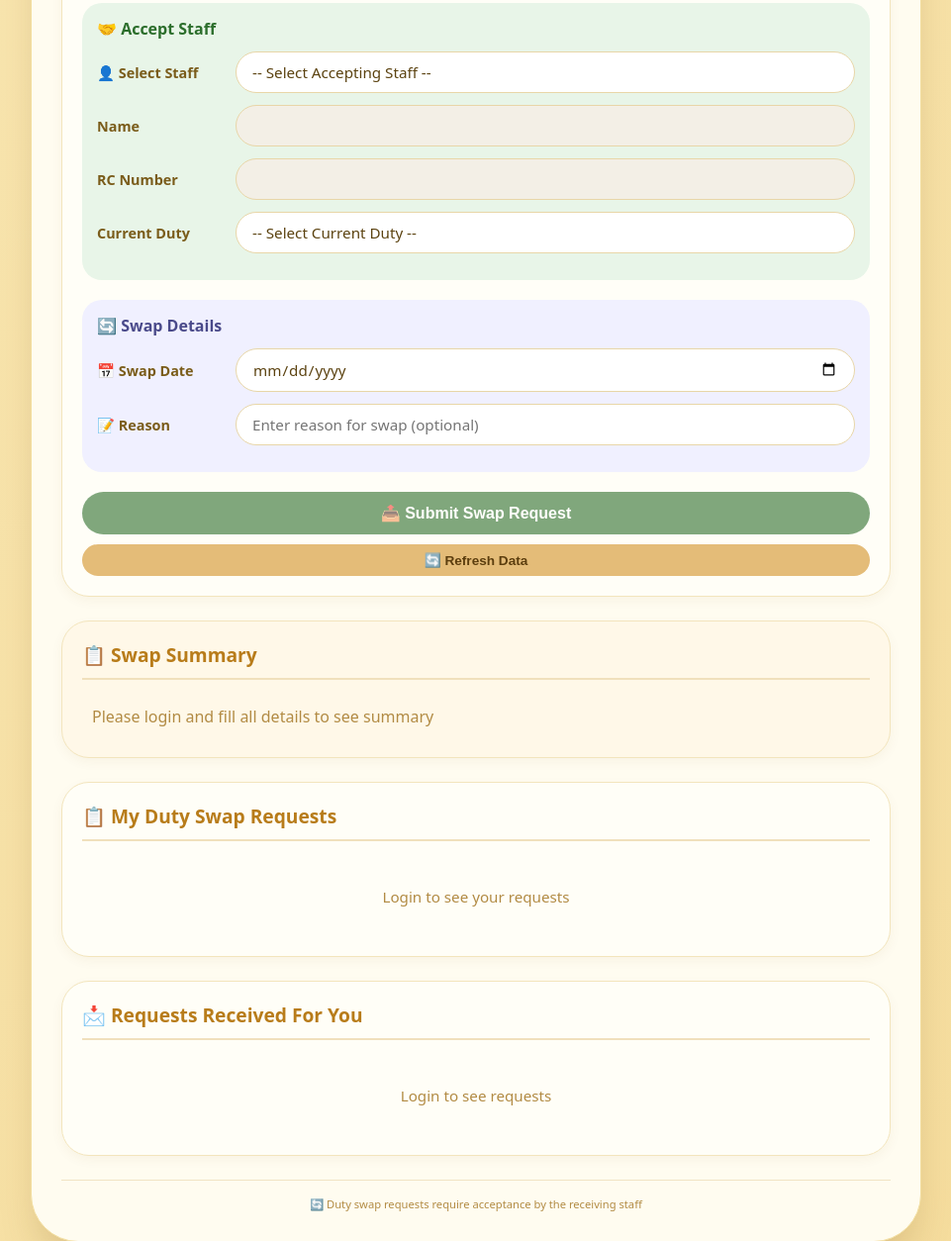
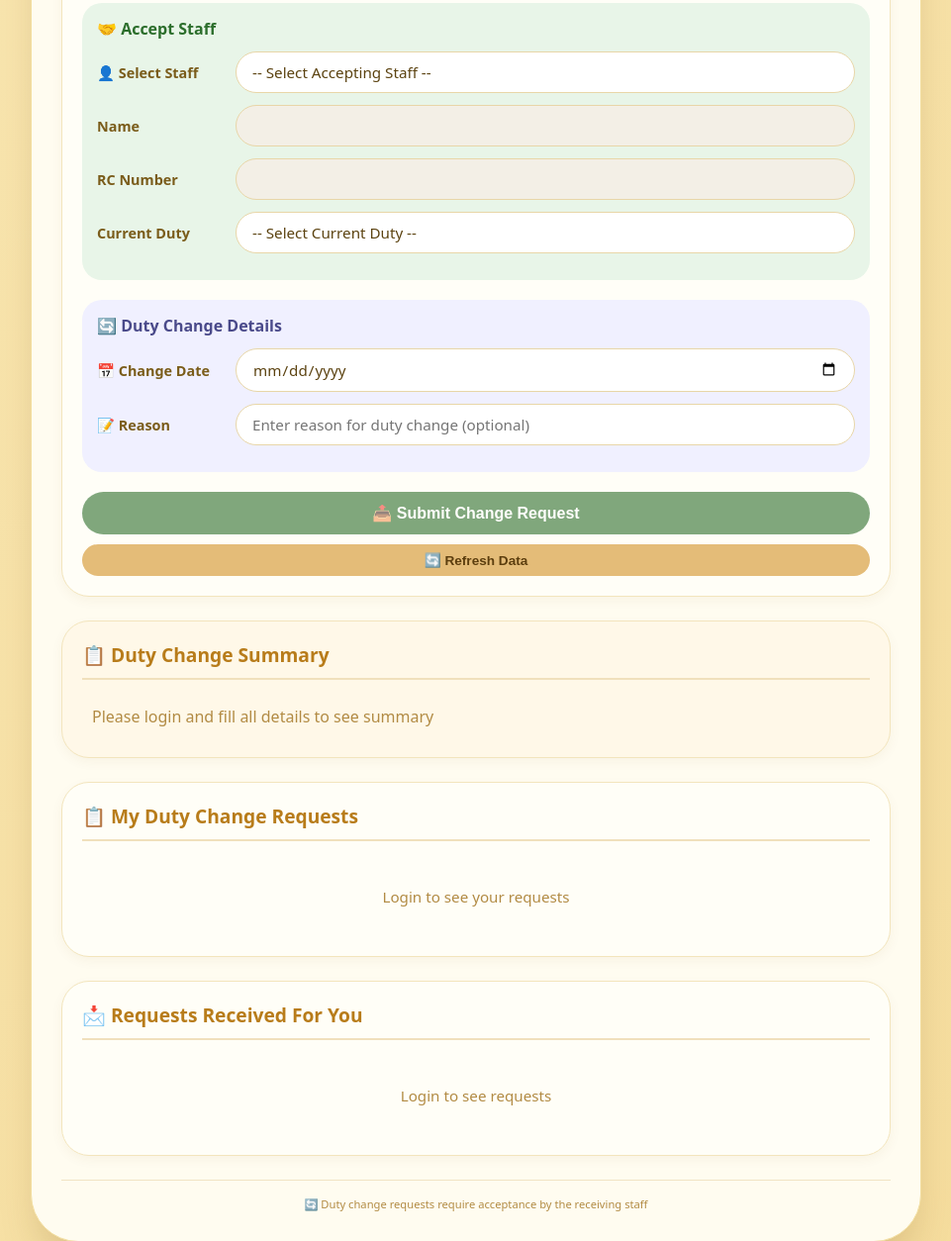
Before and after one commit to tym95959/koveli, a website: page dutychange.html in a window 1280 px wide. Shown: the part 639-1893 px from the top of the page at 99% size, without its empty margins (159-1120 px from the left). Drawn offline with Linux system fonts and the light colour scheme; no server answers.

Commit message:
Update dutychange.html

```diff
--- a/dutychange.html
+++ b/dutychange.html
@@ -126,24 +126,24 @@
 
         <!-- Swap Details -->
         <div style="background: #f0f0ff; padding: 15px; border-radius: 20px; margin-bottom: 20px;">
-            <h4 style="color: #4a4a8a; margin-bottom: 12px;">🔄 Swap Details</h4>
+            <h4 style="color: #4a4a8a; margin-bottom: 12px;">🔄 Duty Change Details</h4>
             <div class="field-row">
-                <label>📅 Swap Date</label>
+                <label>📅 Change Date</label>
                 <input type="date" id="swapDate" value="">
             </div>
             <div class="field-row">
                 <label>📝 Reason</label>
-                <input type="text" id="swapReason" placeholder="Enter reason for swap (optional)">
+                <input type="text" id="swapReason" placeholder="Enter reason for duty change (optional)">
             </div>
         </div>
 
-        <button class="btn-primary" id="submitDutyChangeBtn" disabled>📤 Submit Swap Request</button>
+        <button class="btn-primary" id="submitDutyChangeBtn" disabled>📤 Submit Change Request</button>
         <button class="btn-secondary" id="refreshBtn" style="margin-top: 10px; width: 100%;">🔄 Refresh Data</button>
     </div>
 
     <!-- Request Summary -->
     <div class="duty-card" style="background: #fff8e8;">
-        <h3>📋 Swap Summary</h3>
+        <h3>📋 Duty Change Summary</h3>
         <div id="requestSummary" style="padding: 10px; color: #5c4311;">
             <p style="color: #b28b44;">Please login and fill all details to see summary</p>
         </div>
@@ -151,7 +151,7 @@
 
     <!-- My Requests -->
     <div class="duty-card">
-        <h3>📋 My Duty Swap Requests</h3>
+        <h3>📋 My Duty Change Requests</h3>
         <div id="myDutyRequestsList">
             <div class="empty-state">Login to see your requests</div>
         </div>
@@ -178,7 +178,7 @@
         </div>
     </div>
 
-    <div class="footer-note">🔄 Duty swap requests require acceptance by the receiving staff</div>
+    <div class="footer-note">🔄 Duty change requests require acceptance by the receiving staff</div>
 </div>
 
 <!-- Password Modal -->
```
